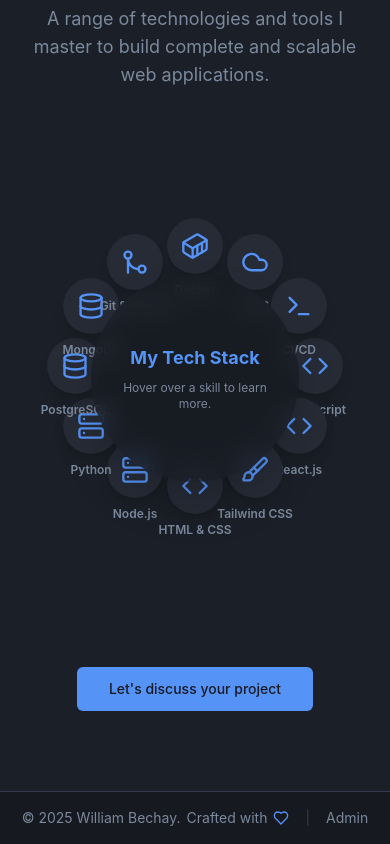
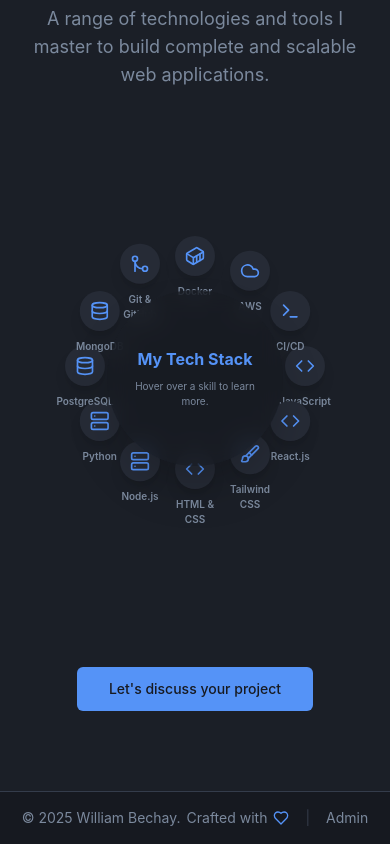
Before and after one commit to WilliamBechay/williambechay, a React (Vite) app: page / in a window 390 px wide. Shown: the part 1426-2270 px from the top of the page. Built offline with nearby package versions, Linux system fonts and the light colour scheme.

Commit message:
Correction

```diff
--- a/src/components/Skills.jsx
+++ b/src/components/Skills.jsx
@@ -1,4 +1,3 @@
-
 import React, { useState, useMemo } from 'react';
 import { motion } from 'framer-motion';
 import { useNavigate } from 'react-router-dom';
@@ -31,8 +30,14 @@
 
   if (!translations?.skills) return null;
 
-  const wheelRadius = "clamp(120px, 22vw, 220px)";
-  const itemSize = 90;
+  // 🔥 BREAKPOINT MOBILE
+  const isMobile =
+    typeof window !== "undefined" &&
+    window.matchMedia("(max-width: 640px)").matches;
+
+  // 🔥 RÉDUCTION DE LA ROUE SUR MOBILE
+  const wheelRadius = isMobile ? "110px" : "clamp(120px, 22vw, 220px)";
+  const itemSize = isMobile ? 55 : 90; // taille des éléments
 
   const SkillItem = ({ skill, index }) => {
     const angle = (index / skills.length) * 360;
@@ -55,15 +60,21 @@
         <div className="flex flex-col items-center">
           <motion.div
             className={cn(
-              "w-14 h-14 rounded-full flex items-center justify-center bg-secondary shadow-lg transition-all duration-300 mb-2",
-              activeSkill?.name === skill.name ? "bg-primary text-primary-foreground scale-110" : "text-primary"
+              "rounded-full flex items-center justify-center bg-secondary shadow-lg transition-all duration-300 mb-2",
+              isMobile ? "w-10 h-10" : "w-14 h-14",
+              activeSkill?.name === skill.name
+                ? "bg-primary text-primary-foreground scale-110"
+                : "text-primary"
             )}
-            whileHover={{ y: -5, boxShadow: "0 10px 20px rgba(0, 0, 0, 0.2)" }} // Added hover animation for the icon container
+            whileHover={{ y: -5, boxShadow: "0 10px 20px rgba(0, 0, 0, 0.2)" }}
             transition={{ type: "spring", stiffness: 300, damping: 15 }}
           >
-            <IconComponent className="w-7 h-7" />
+            <IconComponent className={isMobile ? "w-5 h-5" : "w-7 h-7"} />
           </motion.div>
-          <p className="text-xs font-semibold text-muted-foreground transition-colors duration-300">
+
+          <p className={cn("font-semibold text-muted-foreground transition-colors duration-300",
+            isMobile ? "text-[10px]" : "text-xs"
+          )}>
             {skill.name}
           </p>
         </div>
@@ -95,18 +106,46 @@
           </p>
         </motion.div>
 
-        <div className="relative flex items-center justify-center min-h-[450px] md:min-h-[550px]" onMouseLeave={() => setActiveSkill(null)}>
-          <div className="absolute w-full h-full" style={{ width: `calc(${wheelRadius} * 2 + ${itemSize}px)`, height: `calc(${wheelRadius} * 2 + ${itemSize}px)`}}>
+        <div
+          className="relative flex items-center justify-center min-h-[450px] md:min-h-[550px]"
+          onMouseLeave={() => setActiveSkill(null)}
+        >
+          <div
+            className="absolute w-full h-full"
+            style={{
+              width: `calc(${wheelRadius} * 2 + ${itemSize}px)`,
+              height: `calc(${wheelRadius} * 2 + ${itemSize}px)`
+            }}
+          >
             {skills.map((skill, index) => (
               <SkillItem key={skill.name} skill={skill} index={index} />
             ))}
           </div>
 
           <div
-            className="relative z-10 text-center w-52 h-52 md:w-60 md:h-60 flex flex-col items-center justify-center bg-background/60 backdrop-blur-md rounded-full p-6 shadow-2xl"
+            className={cn(
+              "relative z-10 text-center flex flex-col items-center justify-center bg-background/60 backdrop-blur-md rounded-full p-6 shadow-2xl",
+              isMobile ? "w-44 h-44" : "w-52 h-52 md:w-60 md:h-60"
+            )}
           >
-            <h3 className={cn("font-bold text-primary mb-2", displayedContent.isDefault ? "text-lg md:text-xl" : "text-xl md:text-2xl")}>{displayedContent.name}</h3>
-            <p className="text-xs md:text-sm text-muted-foreground">{displayedContent.description}</p>
+            <h3
+              className={cn(
+                "font-bold text-primary mb-2",
+                displayedContent.isDefault
+                  ? isMobile ? "text-md" : "text-lg md:text-xl"
+                  : isMobile ? "text-lg" : "text-xl md:text-2xl"
+              )}
+            >
+              {displayedContent.name}
+            </h3>
+            <p
+              className={cn(
+                "text-muted-foreground",
+                isMobile ? "text-[10px]" : "text-xs md:text-sm"
+              )}
+            >
+              {displayedContent.description}
+            </p>
           </div>
         </div>
 
```
